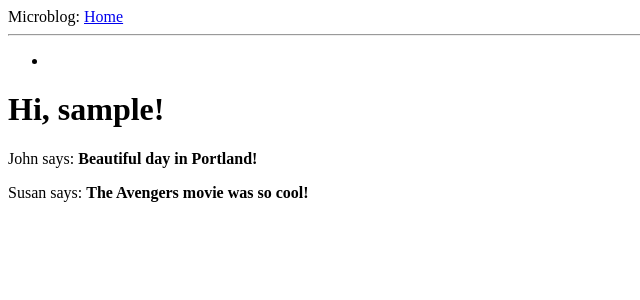
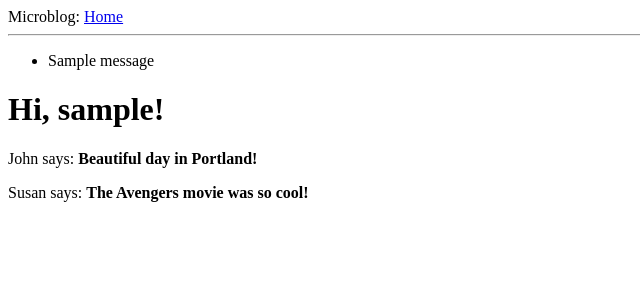
Before and after one commit to Alir3z4/flask-microblog-sqlalchemy, a Flask app: page / in a window 1280 px wide. Shown: the top 300 px of the page, without its empty margins (0-640 px from the left). Run offline with Flask 2, Linux system fonts and the light colour scheme; a user stored in the database is signed in; tables that the repository leaves empty hold one stand-in row (values such as "Sample post"); one stand-in notice (Sample message) is shown; parts of the project's set-up code (start-up, migrations or seed data) failed here and were passed over.

Commit message:
fixed typo in base.html

```diff
--- a/app/templates/base.html
+++ b/app/templates/base.html
@@ -13,7 +13,7 @@
     {% with messages = get_flashed_messages()  %}
         {% if messages %}
             <ul>
-                {% for messagwe in messages %}
+                {% for message in messages %}
                     <li>{{ message }}</li>
                 {% endfor %}
             </ul>
```
